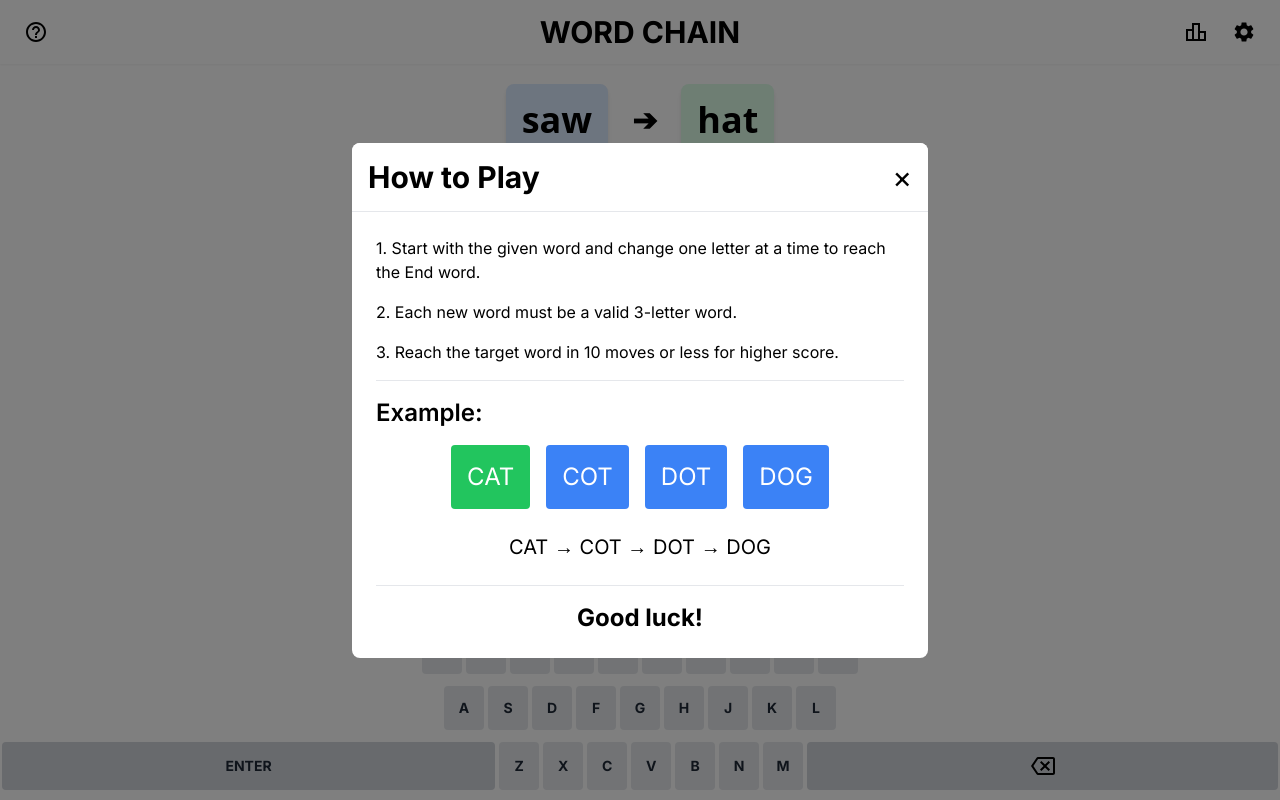
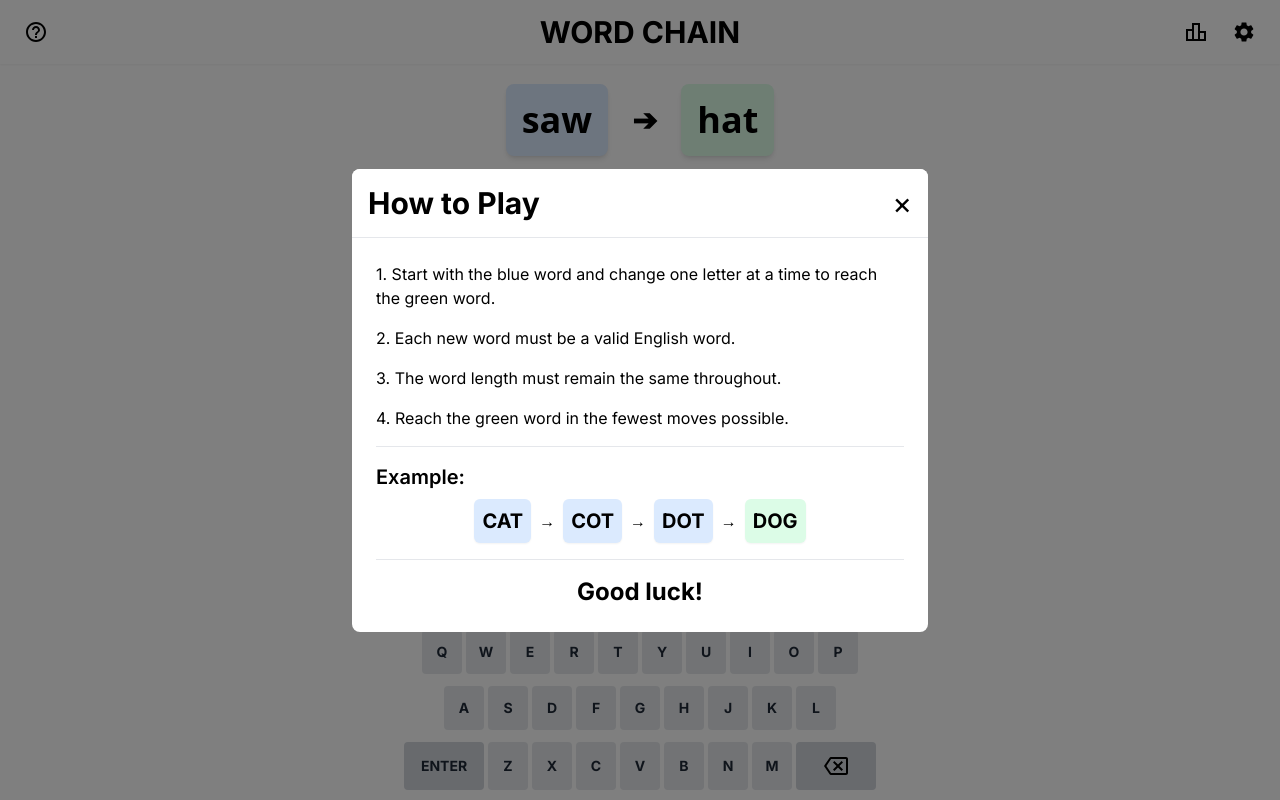
Before and after one commit to kevincarringtonstory/word-chain, a Next.js app: page /game in a window 1280 px wide. Built offline with nearby package versions, Linux system fonts and the light colour scheme.

Commit message:
update instructions

```diff
--- a/app/components/GameInstructions.tsx
+++ b/app/components/GameInstructions.tsx
@@ -19,34 +19,33 @@ const GameInstructions: React.FC<GameInstructionsProps> = ({ onClose }) => {
         <div className="p-4 sm:p-6 space-y-4">
           <div className="space-y-2 sm:space-y-4">
             <p>
-              1. Start with the given word and change one letter at a time to
-              reach the End word.
+              1. Start with the blue word and change one letter at a time to
+              reach the green word.
             </p>
-            <p>2. Each new word must be a valid 3-letter word.</p>
-            <p>
-              3. Reach the target word in 10 moves or less for higher score.
-            </p>
+            <p>2. Each new word must be a valid English word.</p>
+            <p>3. The word length must remain the same throughout.</p>
+            <p>4. Reach the green word in the fewest moves possible.</p>
           </div>
           <hr className="my-4 sm:my-6" />
           <div>
-            <h3 className="text-xl sm:text-2xl font-semibold mb-4">Example:</h3>
-            <div className="flex flex-wrap justify-center gap-2 sm:gap-4 mb-4 sm:mb-6">
-              <div className="bg-green-500 text-white p-2 sm:p-4 rounded text-lg sm:text-2xl">
+            <h3 className="text-lg sm:text-xl font-semibold mb-2">Example:</h3>
+            <div className="flex flex-nowrap justify-center items-center gap-1 sm:gap-2 mb-2 sm:mb-4">
+              <div className="text-base sm:text-lg md:text-xl font-bold p-1 sm:p-2 bg-blue-100 rounded-md shadow-sm spin-animation">
                 CAT
               </div>
-              <div className="bg-blue-500 text-white p-2 sm:p-4 rounded text-lg sm:text-2xl">
+              <div className="text-sm sm:text-base">→</div>
+              <div className="text-base sm:text-lg md:text-xl font-bold p-1 sm:p-2 bg-blue-100 rounded-md shadow-sm">
                 COT
               </div>
-              <div className="bg-blue-500 text-white p-2 sm:p-4 rounded text-lg sm:text-2xl">
+              <div className="text-sm sm:text-base">→</div>
+              <div className="text-base sm:text-lg md:text-xl font-bold p-1 sm:p-2 bg-blue-100 rounded-md shadow-sm">
                 DOT
               </div>
-              <div className="bg-blue-500 text-white p-2 sm:p-4 rounded text-lg sm:text-2xl">
+              <div className="text-sm sm:text-base">→</div>
+              <div className="text-base sm:text-lg md:text-xl font-bold p-1 sm:p-2 bg-green-100 rounded-md shadow-sm">
                 DOG
               </div>
             </div>
-            <p className="text-center text-lg sm:text-xl mb-4 sm:mb-6">
-              CAT → COT → DOT → DOG
-            </p>
           </div>
           <hr className="my-4 sm:my-6" />
           <p className="text-center font-bold text-xl sm:text-2xl">
--- a/app/components/Keyboard.tsx
+++ b/app/components/Keyboard.tsx
@@ -52,7 +52,7 @@ const Keyboard: React.FC<KeyboardProps> = ({
                 m-0.5 px-1 py-3 rounded text-sm font-bold
                 ${
                   key === 'ENTER' || key === 'BACKSPACE'
-                    ? 'w-auto flex-grow bg-gray-300 text-gray-800'
+                    ? 'w-16 sm:w-20 bg-gray-300 text-gray-800' // Adjusted width for ENTER and BACKSPACE
                     : 'w-8 sm:w-10 bg-gray-200 text-gray-800'
                 }
                 ${disabledKeys.has(key) ? 'opacity-50 cursor-not-allowed' : ''}
--- a/app/components/WordChainsGame.tsx
+++ b/app/components/WordChainsGame.tsx
@@ -6,7 +6,8 @@ import { findWordChain } from '@/app/utils/wordChainSolver';
 import Notification from './Notification';
 import Keyboard from './Keyboard';
 import Settings from './Settings';
-import Statistics from './Statistics'; // Add this line
+import Statistics from './Statistics';
+import GameInstructions from './GameInstructions';
 
 interface GameState {
   startWord: string;
@@ -282,24 +283,7 @@ const WordChainsGame: React.FC = () => {
       <main className="flex-grow overflow-y-auto flex flex-col justify-between">
         <div className="font-sans w-full max-w-md mx-auto p-2 sm:p-5 flex flex-col">
           {showInstructions && (
-            <div className="fixed inset-0 bg-black bg-opacity-50 flex items-center justify-center">
-              <div className="bg-white p-4 rounded-lg max-w-sm">
-                <h2 className="text-xl font-bold mb-2">How to Play</h2>
-                <p>
-                  Change one letter at a time to transform the start word into
-                  the end word.
-                </p>
-                <p className="mt-2">
-                  You have 10 attempts to reach the target word.
-                </p>
-                <button
-                  className="mt-4 p-2 bg-blue-500 text-white rounded"
-                  onClick={() => setShowInstructions(false)}
-                >
-                  Got it!
-                </button>
-              </div>
-            </div>
+            <GameInstructions onClose={() => setShowInstructions(false)} />
           )}
 
           <div className="mb-6 text-center">
```
